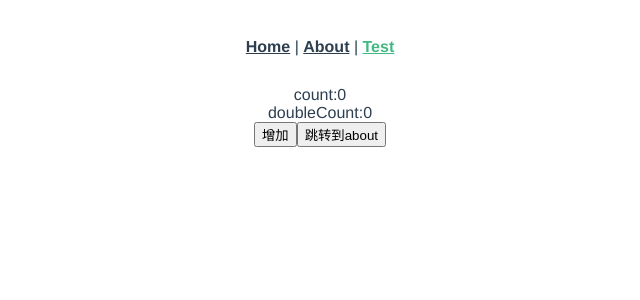
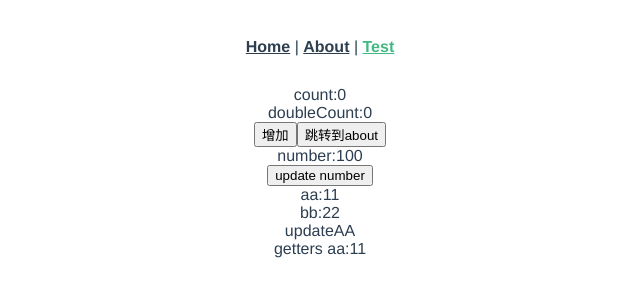
Before and after one commit to keeperLee/data-show, a Vue app: page /#/test in a window 1280 px wide. Shown: the top 300 px of the page, without its empty margins (320-960 px from the left). Built offline with nearby package versions, Linux system fonts and the light colour scheme.

Commit message:
使用vuex的用法和vue2差不多

```diff
--- a/src/store/index.js
+++ b/src/store/index.js
@@ -2,11 +2,41 @@ import { createStore } from 'vuex'
 
 export default createStore({
   state: {
+    number: 100
   },
   mutations: {
+    SET_NUMBER (state, value) {
+      state.number = value
+    }
   },
   actions: {
+    setNumber ({ commit }, value) {
+      commit('SET_NUMBER', value)
+    }
   },
   modules: {
+    a: {
+      state: {
+        aa: 11
+      },
+      mutations: {
+        SET_AA (state, value) {
+          state.aa = value
+        }
+      }
+    },
+    b: {
+      state: {
+        bb: 22
+      },
+      mutations: {
+        SET_BB (state, value) {
+          state.bb = value
+        }
+      }
+    }
+  },
+  getters: {
+    aaValue: (state) => state.a.aa
   }
 })
--- a/src/views/Test.vue
+++ b/src/views/Test.vue
@@ -5,6 +5,15 @@
     <div>doubleCount:{{ doubleCount }}</div>
     <button @click="increment">增加</button>
     <button @click="goToAbout">跳转到about</button>
+    <div>number:{{ number }}</div>
+    <button @click="updateNumber">update number</button>
+    <div>aa:{{ aa }}</div>
+    <div>bb:{{ bb }}</div>
+    <div @click="updateAA">updateAA</div>
+    <div>getters aa:{{
+        gettersAA
+      }}
+    </div>
   </div>
 </template>
 
@@ -29,6 +38,19 @@ export default {
     })
 
     const doubleCount = computed(() => count.value * 2)
+    const number = computed(() => proxy.$store.state.number)
+    const aa = computed(() => proxy.$store.state.a.aa)
+    const bb = computed(() => proxy.$store.state.b.bb)
+    const gettersAA = computed(() => proxy.$store.getters.aaValue)
+
+    const updateNumber = () => {
+      // proxy.$store.commit('SET_NUMBER', count.value * 50)
+      proxy.$store.dispatch('setNumber', count.value * 50)
+    }
+    const updateAA = () => {
+      // proxy.$store.commit('SET_NUMBER', count.value * 50)
+      proxy.$store.commit('SET_AA', proxy.$store.state.a.aa * 50)
+    }
 
     const goToAbout = () => {
       proxy.$router.push('/about')
@@ -41,7 +63,13 @@ export default {
       count,
       increment,
       doubleCount,
-      goToAbout
+      goToAbout,
+      number,
+      updateNumber,
+      aa,
+      bb,
+      updateAA,
+      gettersAA
     }
   }
 }
```
